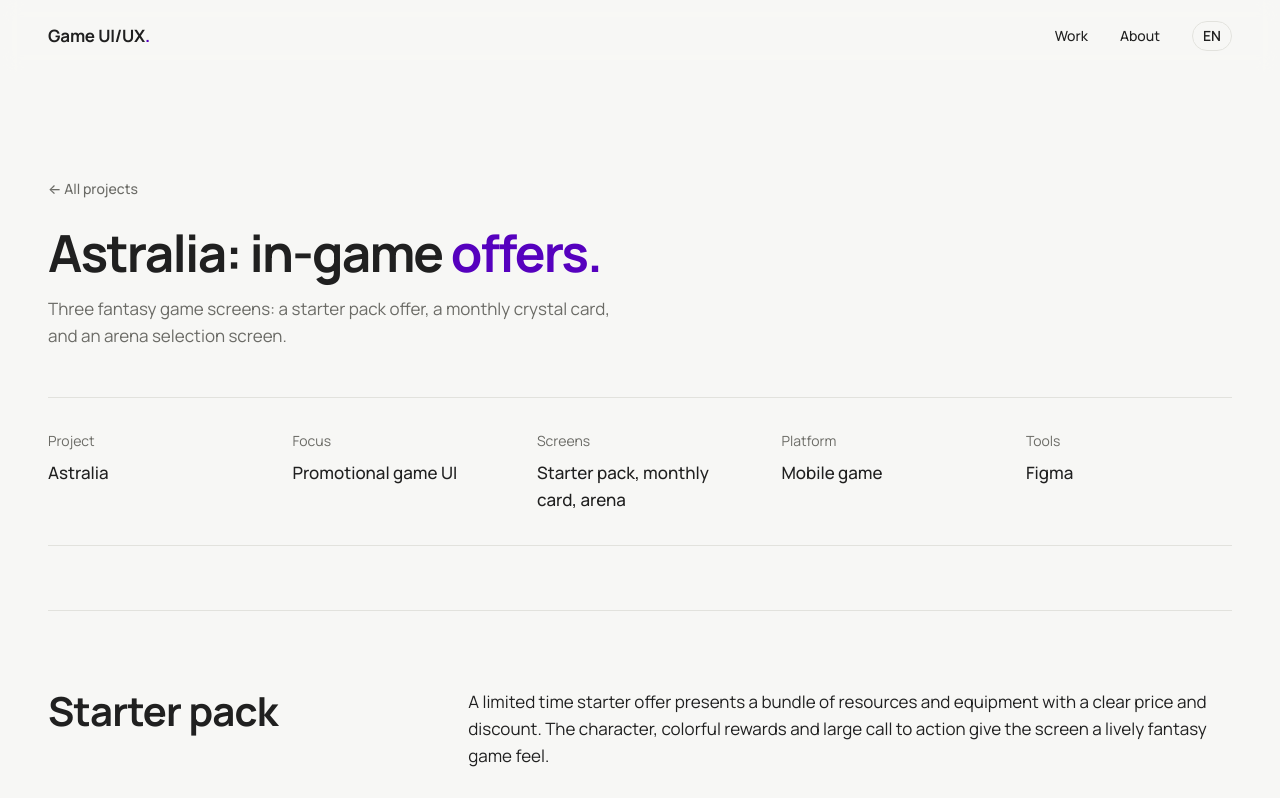
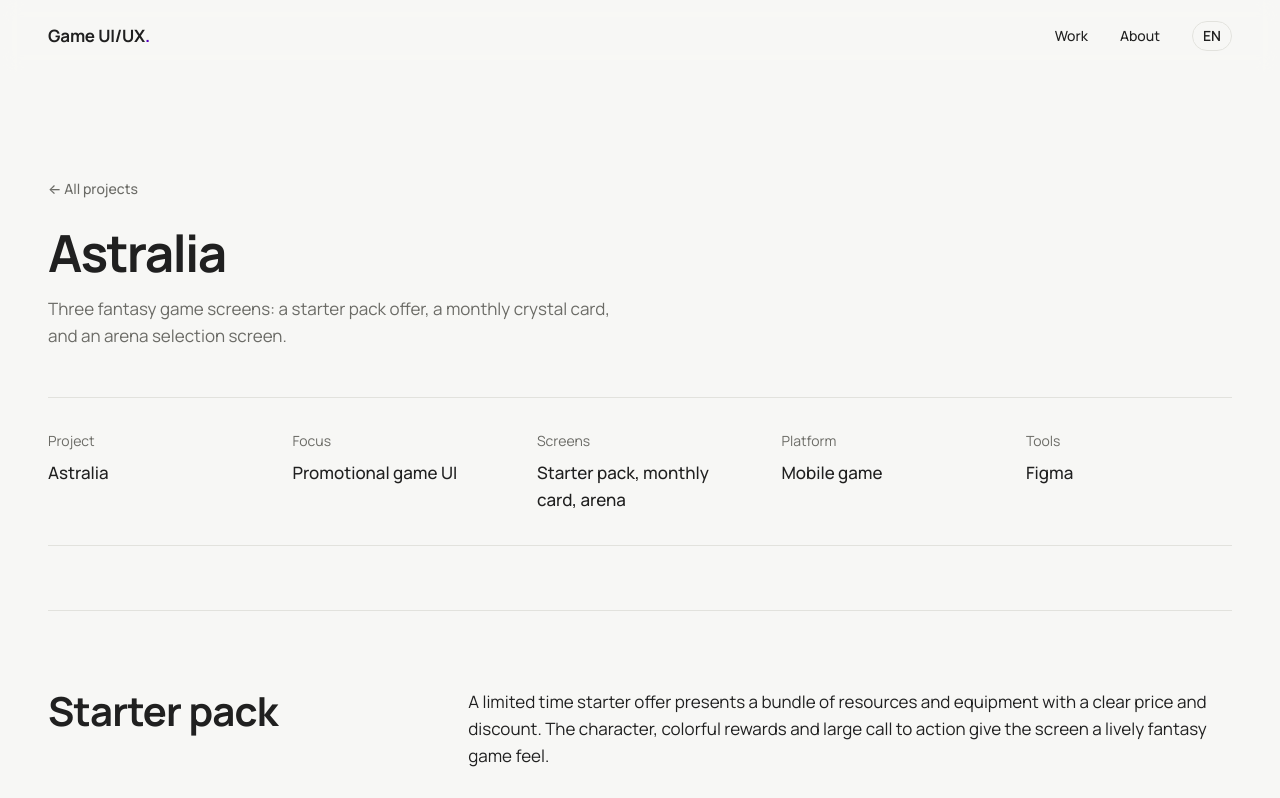
Before and after one commit to Pesovik/pesovik.github.io, a plain HTML site: page projects/astralia-offers.html in a window 1280 px wide. Shown: the top 798 px of the page. Drawn offline with Linux system fonts and the light colour scheme.

Commit message:
Shorten Astralia project title

```diff
--- a/i18n.js
+++ b/i18n.js
@@ -17,13 +17,12 @@
     "Game UI": "Игровой UI",
     "Game UI/UX Designer": "Дизайнер игровых интерфейсов",
     "Game UI/UX Designer — Portfolio": "Дизайнер игровых интерфейсов — Портфолио",
-    "Astralia — In-game Offers · Portfolio": "Astralia — игровые предложения · Портфолио",
+    "Astralia · Portfolio": "Astralia · Портфолио",
     "Bubble Shooter · Portfolio": "Bubble Shooter · Портфолио",
     "Game UI/UX design portfolio featuring mobile game interfaces, HUD design and a bubble shooter diploma project.": "Портфолио UX/UI-дизайнера игровых интерфейсов: мобильные игры, HUD и дипломный проект Bubble Shooter.",
     "Astralia starter pack in-game offer": "Игровое предложение стартового набора Astralia",
     "Bubble Shooter title screen with colorful bubbles and logo": "Титульный экран Bubble Shooter с яркими пузырями и логотипом",
     "Collage of course game UI projects": "Коллаж учебных проектов игровых интерфейсов",
-    "Astralia — In-game offers": "Astralia — игровые предложения",
     "Two promotional screens for a starter pack and a monthly crystal card.": "Два промоэкрана: стартовый набор и месячная карта с кристаллами.",
     "In-game offers": "Игровые предложения",
     "Mobile": "Мобильные игры",
@@ -59,8 +58,6 @@
     "GitHub ↗": "GitHub ↗",
     "Portfolio": "Портфолио",
     "← All projects": "← Все проекты",
-    "Astralia: in-game": "Astralia: игровые",
-    "offers.": "предложения.",
     "Three fantasy game screens: a starter pack offer, a monthly crystal card, and an arena selection screen.": "Три экрана фэнтези-игры: предложение стартового набора, месячная карта с кристаллами и экран выбора арены.",
     "Project": "Проект",
     "Focus": "Задача",
--- a/projects/astralia-offers.html
+++ b/projects/astralia-offers.html
@@ -1,7 +1,7 @@
 <!doctype html>
-<html lang="en"><head><meta charset="utf-8"><meta name="viewport" content="width=device-width,initial-scale=1"><meta name="theme-color" content="#f7f7f5"><title>Astralia — In-game Offers · Portfolio</title><link rel="preconnect" href="https://fonts.googleapis.com"><link rel="preconnect" href="https://fonts.gstatic.com" crossorigin><link href="https://fonts.googleapis.com/css2?family=Manrope:wght@400;500;600;700&display=swap" rel="stylesheet"><link rel="stylesheet" href="../style.css"></head>
+<html lang="en"><head><meta charset="utf-8"><meta name="viewport" content="width=device-width,initial-scale=1"><meta name="theme-color" content="#f7f7f5"><title>Astralia · Portfolio</title><link rel="preconnect" href="https://fonts.googleapis.com"><link rel="preconnect" href="https://fonts.gstatic.com" crossorigin><link href="https://fonts.googleapis.com/css2?family=Manrope:wght@400;500;600;700&display=swap" rel="stylesheet"><link rel="stylesheet" href="../style.css"></head>
 <body><header class="header"><div class="container header__inner"><a class="logo" href="../">Game UI/UX<span>.</span></a><nav class="nav" aria-label="Main navigation"><a href="../#work">Work</a><a href="../#about">About</a><button class="language-toggle" type="button" aria-label="Переключить язык на русский">RU</button></nav></div></header>
-<main><div class="container"><section class="case-hero"><a class="back" href="../#work">← All projects</a><h1 class="hero__title">Astralia: in-game <em>offers.</em></h1><p class="hero__lead">Three fantasy game screens: a starter pack offer, a monthly crystal card, and an arena selection screen.</p><div class="case-meta astralia-meta"><div><p class="fact__label">Project</p><p class="fact__value">Astralia</p></div><div><p class="fact__label">Focus</p><p class="fact__value">Promotional game UI</p></div><div><p class="fact__label">Screens</p><p class="fact__value">Starter pack, monthly card, arena</p></div><div><p class="fact__label">Platform</p><p class="fact__value">Mobile game</p></div><div><p class="fact__label">Tools</p><p class="fact__value">Figma</p></div></div></section>
+<main><div class="container"><section class="case-hero"><a class="back" href="../#work">← All projects</a><h1 class="hero__title">Astralia</h1><p class="hero__lead">Three fantasy game screens: a starter pack offer, a monthly crystal card, and an arena selection screen.</p><div class="case-meta astralia-meta"><div><p class="fact__label">Project</p><p class="fact__value">Astralia</p></div><div><p class="fact__label">Focus</p><p class="fact__value">Promotional game UI</p></div><div><p class="fact__label">Screens</p><p class="fact__value">Starter pack, monthly card, arena</p></div><div><p class="fact__label">Platform</p><p class="fact__value">Mobile game</p></div><div><p class="fact__label">Tools</p><p class="fact__value">Figma</p></div></div></section>
 <section class="case-block"><h2>Starter pack</h2><div><p>A limited time starter offer presents a bundle of resources and equipment with a clear price and discount. The character, colorful rewards and large call to action give the screen a lively fantasy game feel.</p><figure class="figure"><img src="../assets/projects/new-project/Astraliaoffers.png" alt="Astralia starter pack offer with character, rewards and purchase button"><figcaption>Starter pack offer screen.</figcaption></figure></div></section>
 <section class="case-block"><h2>Monthly card</h2><div><p>The subscription offer highlights the immediate reward and the value collected over 30 days. A large treasure chest anchors the illustration while the reward details stay easy to scan.</p><figure class="figure"><img src="../assets/projects/new-project/Astraliaoffers2.png" alt="Astralia monthly crystal card offer"><figcaption>Monthly crystal card screen.</figcaption></figure></div></section>
 <section class="case-block"><h2>Arena</h2><div><p>A selection screen for three arena modes, using illustrated cards to distinguish each challenge.</p><figure class="figure"><img src="../assets/projects/new-project/AstraliaArena.jpeg" alt="Astralia arena selection screen with Battle Arena, Death Arena and Shadow modes" loading="lazy"><figcaption>Arena selection screen.</figcaption></figure></div></section>
```
Also changed, not shown: index.html (+1 -1 lines).
